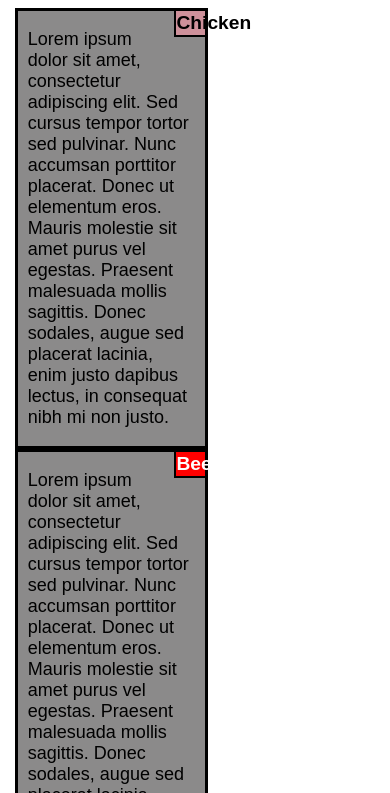
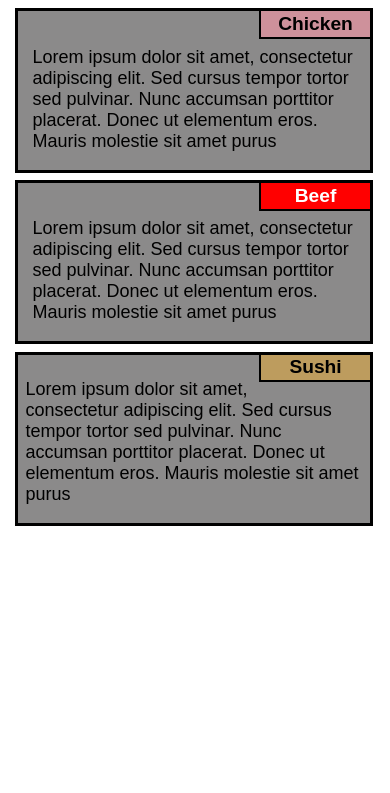
Before and after one commit to KimDuclos/as2-fs, a plain HTML site: page mod2-sol/index.html in a window 390 px wide. Shown: the part 51-844 px from the top of the page. Drawn offline with Linux system fonts and the light colour scheme.

Commit message:
fully responsive

```diff
--- a/mod2-sol/css/styles.css
+++ b/mod2-sol/css/styles.css
@@ -1,53 +1,115 @@
+/* overall styling for all screen sizes */
 * {
   font-family: Arial, Helvetica, sans-serif;
 }
-
 h1 {
   text-align: center;
   margin: 3% 0 3% 0;
 }
-
 .row {
   width: 100%;
   padding: 0 2% 0 2%;
 }
-.title1, .title2, .title3  {
+.title1,
+.title2,
+.title3 {
   border-left: 2px solid black;
   border-bottom: 2px solid black;
   text-align: center;
   font-weight: bold;
   font-size: 1.2em;
-  width: 15%;
-  height: 20%;
   padding: 0.5%;
   position: relative;
   float: right;
-  margin-bottom: 5%;
+  margin-bottom: 2%;
 }
-
 .title1 {
   background-color: rgb(206, 145, 155);
 }
-
 .title2 {
   background-color: rgb(255, 0, 0);
   color: white;
 }
-
 .title3 {
   background-color: rgb(189, 156, 94);
 }
-
-.column1, .column2, .column3 {
+.column1,
+.column2,
+.column3 {
   background-color: rgb(139, 138, 138);
   border: 3px solid rgb(0, 0, 0);
 }
-
-.description {
-    margin: 8% 5% 5% 5%;
+.description1,
+.description2,
+.description3 {
   font-size: 18px;
 }
 
+/* medium screen -- tablet */
+@media (min-width: 768px) and (max-width: 991px) {
+}
+.column1 {
+  width: 45%;
+  float: left;
+  margin: 0 2% 0 0;
+}
+.column2 {
+  width: 45%;
+  float: left;
+  margin: 0 2% 0 0;
+}
+.column3 {
+  width: 93%;
+  float: left;
+  margin: 2% 0 0 0;
+}
+.title1 {
+  width: 30%;
+}
+.title2 {
+  width: 30%;
+}
+.title3 {
+  width: 15%;
+}
+.description1,
+.description2 {
+  margin: 10% 4% 0 4%;
+}
+.description3 {
+  margin: 7% 2% 0 2%;
+}
+
+/* small screen -- mobile or tablet */
+@media (max-width: 767px) {
+    .column1 {
+      width: 94%;
+      float: left;
+      margin: 0 0 2% 0;
+    }
+    .column2 {
+      width: 94%;
+      float: left;
+    }
+    .column3 {
+      width: 94%;
+      float: left;
+    }
+    .title3 {
+      width: 30%;
+    }
+    .description {
+      margin: 10% 1% 0 1%;
+    }
+    .description {
+      margin: 10% 1% 0 1%;
+    }
+    .description {
+      margin: 10% 1% 0 1%;
+    }
+  }
+
+/* large screen -- desktop */
 @media (min-width: 992px) {
     .column1 {
       width: 30%;
@@ -64,19 +126,15 @@ h1 {
       float: left;
       margin: 0 2% 0 0;
     }
+    .description1,
+    .description2,
+    .description3 {
+      margin: 12% 5% 5% 5%;
     }
-
-@media (min-width: 768px) and (max-width: 991px) {
+    .title1,
+    .title2,
+    .title3 {
+      width: 25%;
+      height: 20%;
     }
-.column1 {
-    width: 50%;
   }
-.column2 {
-    width: 50%;
-}
-.column3 {
-    width: 100%;
-}
-
-@media (min-width: 767px) and (max-width: 767px) {
-}
--- a/mod2-sol/index.html
+++ b/mod2-sol/index.html
@@ -13,35 +13,29 @@
     <div class="row">
         <div class="column1">
             <div class="title1">Chicken</div>
-            <div class="description">
+            <div class="description1">
                 <p>Lorem ipsum dolor sit amet, consectetur adipiscing elit. Sed cursus tempor tortor
                     sed pulvinar. Nunc accumsan porttitor placerat. Donec ut elementum eros. Mauris molestie sit amet
                     purus
-                    vel egestas. Praesent malesuada mollis sagittis. Donec sodales, augue sed placerat lacinia, enim
-                    justo
-                    dapibus lectus, in consequat nibh mi non justo.</p>
+                </p>
             </div>
         </div>
         <div class="column2">
             <div class="title2">Beef</div>
-            <div class="description">
+            <div class="description2">
                 <p>Lorem ipsum dolor sit amet, consectetur adipiscing elit. Sed cursus tempor tortor
                     sed pulvinar. Nunc accumsan porttitor placerat. Donec ut elementum eros. Mauris molestie sit amet
                     purus
-                    vel egestas. Praesent malesuada mollis sagittis. Donec sodales, augue sed placerat lacinia, enim
-                    justo
-                    dapibus lectus, in consequat nibh mi non justo.</p>
+                </p>
             </div>
         </div>
         <div class="column3">
             <div class="title3">Sushi</div>
-            <div class="description">
+            <div class="description3">
                 <p>Lorem ipsum dolor sit amet, consectetur adipiscing elit. Sed cursus tempor tortor
                     sed pulvinar. Nunc accumsan porttitor placerat. Donec ut elementum eros. Mauris molestie sit amet
                     purus
-                    vel egestas. Praesent malesuada mollis sagittis. Donec sodales, augue sed placerat lacinia, enim
-                    justo
-                    dapibus lectus, in consequat nibh mi non justo.</p>
+                </p>
             </div>
         </div>
     </div>
```
Lines whose indentation alone changed are shown as unchanged.
